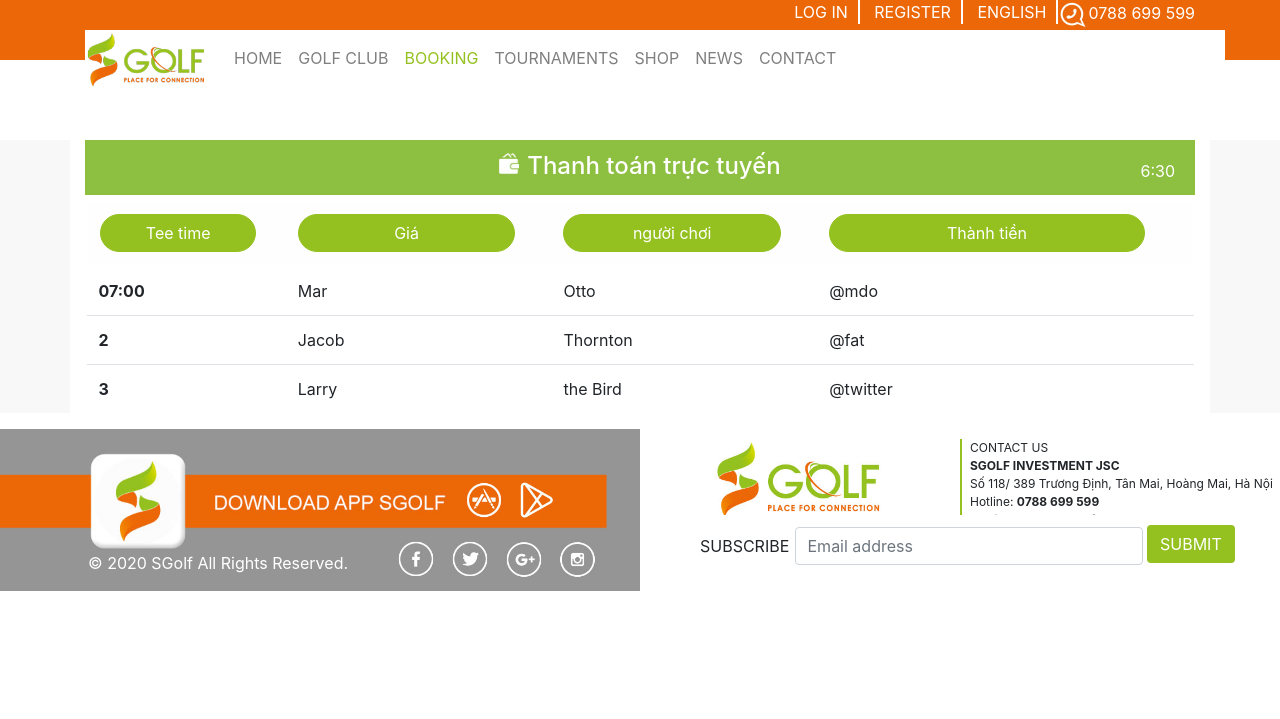
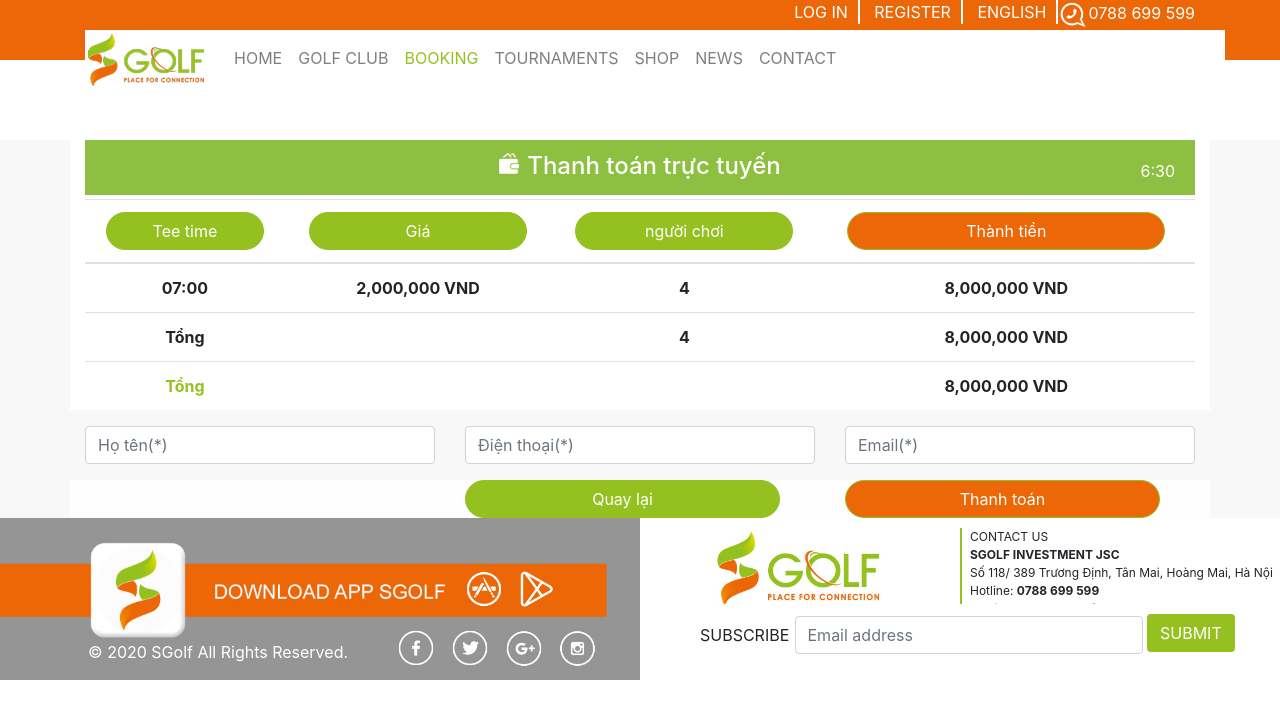
Before and after one commit to ms08-067/slice-html, a PHP site: page /sgolf/checkout.php in a window 1280 px wide. Shown: the top 719 px of the page. Run offline with PHP 8.4, Linux system fonts and the light colour scheme; lists and menus that the app fills with data are empty.

Commit message:
web checkout

```diff
--- a/assets/css/style1.css
+++ b/assets/css/style1.css
@@ -559,14 +559,47 @@ a.btn.btn-outline-success.intro-dk:hover{
     margin-top: -30px;
     margin-right: 20px;
 }
-.tr-bill{
-    background: #fefefe;
-    border: solid 3px white;
-}
 button.btn.btn-danger.btn-bill {
     width: 90%;
     border-radius: 20px;
     background: #94c11f;
     border:solid 1px #94c11f;
 }
+.in-main-checkout{
+    background: white;
+}
+.h-img-checkout{
+    text-align: center;
+}
+.col-tr-bill-first{
+    width: 18%;
+    text-align: center;
+}
+.col-tr-bill-second{
+    width: 24%;
+    text-align: center;
+}
+.col-tr-bill-third{
+    width: 24%;
+    text-align: center;
+}
+.col-tr-bill-fourth{
+    width: 34%;
+    text-align: center;
+}
+button.btn.btn-danger.btn-bill-fourth {
+    width: 90%;
+    border-radius: 20px;
+    background: #ec6707;
+    border:solid 1px #94c11f;
+}
+.tr-bill{
+    text-align: center;
+}
+.th-bill{
+    color: #94c11f;
+}
+.come-back-pay{
+    background: #fefefe;
+}
 /*************  End CSS Checkout *********************/
--- a/partials/main_checkout.php
+++ b/partials/main_checkout.php
@@ -1,41 +1,78 @@
 <div class="main-checkout">
-	<div class="container" style="background: white;">
+	<div class="container in-main-checkout" >
 		<div class="online-payment">
-			<h4 style="text-align: center;"><img  src="./assets/img/icontructuyen.jpg"  class="img-online-payment" />Thanh toán trực tuyến</h4>
+			<h4 class="h-img-checkout"><img  src="./assets/img/icontructuyen.jpg"  class="img-online-payment" />Thanh toán trực tuyến</h4>
 			<p class="text-p">6:30</p>
 		</div>
 		<div class="bill">
 			<table class="table">
 			  <thead>
 			    <tr class="tr-bill">
-			      <th scope="col" style="width: 18;"><button type="button" class="btn btn-danger btn-bill">Tee time</button></th>
-			      <th scope="col" style="width: 24%;"><button type="button" class="btn btn-danger btn-bill">Giá</button></th>
-			      <th scope="col" style="width: 24%;"><button type="button" class="btn btn-danger btn-bill">người chơi</button></th>
-			      <th scope="col" style="width: 34%;"><button type="button" class="btn btn-danger btn-bill">Thành tiền</button></th>
+			      <th scope="col" class="col-tr-bill-first"><button type="button" class="btn btn-danger btn-bill">Tee time</button></th>
+			      <th scope="col" class="col-tr-bill-second"><button type="button" class="btn btn-danger btn-bill">Giá</button></th>
+			      <th scope="col" class="col-tr-bill-third" ><button type="button" class="btn btn-danger btn-bill">người chơi</button></th>
+			      <th scope="col" class="col-tr-bill-fourth" ><button type="button" class="btn btn-danger btn-bill-fourth">Thành tiền</button></th>
 			    </tr>
 			  </thead>
 
 			  <tbody>
-			    <tr>
+			    <tr class="tr-bill">
 			      <th>07:00</th>
-			      <td>Mar</td>
-			      <td>Otto</td>
-			      <td>@mdo</td>
+			      <th>2,000,000 VND</th>
+			      <th>4</th>
+			      <th>8,000,000 VND</th>
 			    </tr>
-			    <tr>
-			      <th scope="row">2</th>
-			      <td>Jacob</td>
-			      <td>Thornton</td>
-			      <td>@fat</td>
+			    <tr class="tr-bill">
+			      <th>Tổng</th>
+			      <th> </th>
+			      <th>4</th>
+			      <th>8,000,000 VND</th>
 			    </tr>
-			    <tr>
-			      <th scope="row">3</th>
-			      <td>Larry</td>
-			      <td>the Bird</td>
-			      <td>@twitter</td>
+			    <tr class="tr-bill">
+			      <th class="th-bill">Tổng</th>
+			      <th></th>
+			      <th></th>
+			      <th>8,000,000 VND</th>
 			    </tr>
 			  </tbody>
 			</table>
 		</div>
 	</div>
+	<div class="container">
+		<div class="row">
+			<div class="col-sm-4">
+				<form>
+				  <div class="form-group">
+				    <input type="email" class="form-control" id="exampleInputEmail1" aria-describedby="emailHelp" placeholder="Họ tên(*)">
+				  </div>
+				</form>
+			</div>
+			<div class="col-sm-4">
+				<form >
+					<div class="form-group">
+					    <input type="password" class="form-control" id="exampleInputPassword1" placeholder="Điện thoại(*)">
+					</div>
+				</form>
+			</div>
+			<div class="col-sm-4">
+				<form >
+					<div class="form-group">
+					    <input type="password" class="form-control" id="exampleInputPassword1" placeholder="Email(*)">
+					</div>
+				</form>
+			</div>
+		</div>
+		<div class="row come-back-pay">
+			<div class="col-sm-4"></div>
+			<div class="col-sm-4">
+				<button type="button" class="btn btn-danger btn-bill">Quay lại</button>
+			</div>
+			<div class="col-sm-4">
+				<button type="button" class="btn btn-danger btn-bill-fourth">Thanh toán</button>
+			</div>
+		</div>
+	</div>
+	<div class="container">
+
+	</div>
 </div>
```
